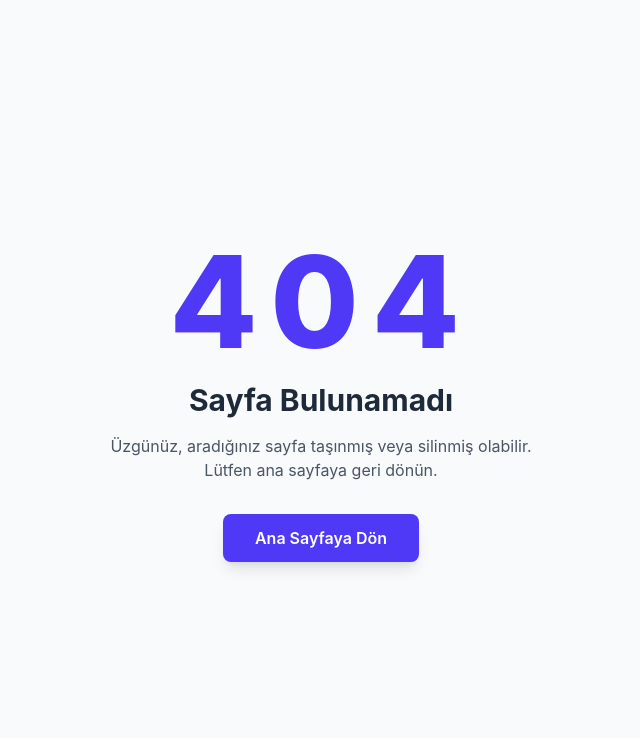
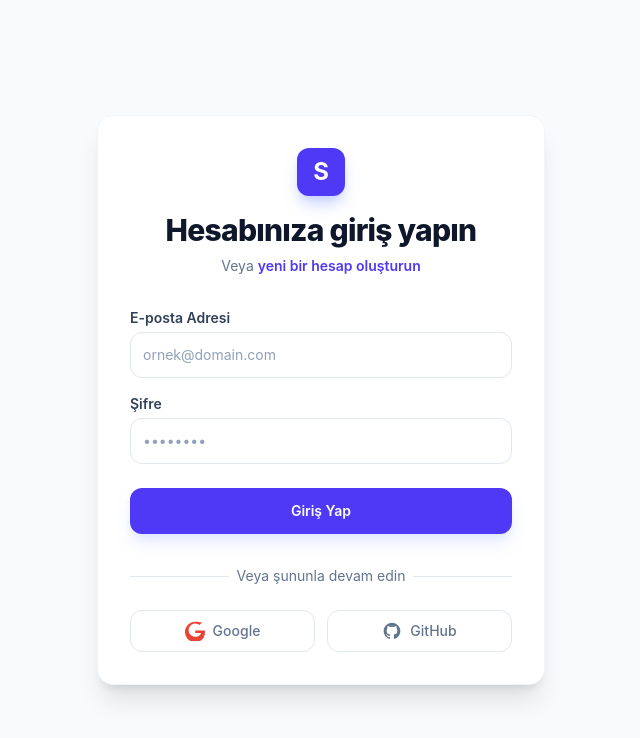
Before and after one commit to eminbasbayan/albaraka-react-egitimi, a React (Vite) app: page /auth/login in a window 1280 px wide. Before the commit this address had no page. Shown: the top 738 px of the page, without its empty margins (319-959 px from the left). Built offline with nearby package versions, Linux system fonts and the light colour scheme.

Commit message:
react hook form

```diff
--- a/package.json
+++ b/package.json
@@ -13,6 +13,7 @@
     "@tailwindcss/vite": "^4.3.1",
     "react": "^19.2.6",
     "react-dom": "^19.2.6",
+    "react-hook-form": "^7.79.0",
     "react-icons": "^5.6.0",
     "react-router": "^7.18.0",
     "react-toastify": "^11.1.0",
--- /dev/null
+++ b/src/components/Auth/Login.jsx
@@ -0,0 +1,136 @@
+import { useForm } from 'react-hook-form';
+
+export default function Login() {
+  const { register, handleSubmit, watch } = useForm();
+
+  function onSubmit(data) {
+    console.log(data);
+  }
+
+  /* console.log(watch('password')); */
+  console.log('re-render!');
+
+  return (
+    <div className="min-h-screen flex items-center justify-center bg-slate-50 px-4 sm:px-6 lg:px-8 font-sans">
+      <div className="max-w-md w-full space-y-8 bg-white p-8 rounded-2xl shadow-xl border border-slate-100">
+        {/* Logo ve Başlık */}
+        <div className="text-center">
+          <div className="inline-flex h-12 w-12 rounded-xl bg-indigo-600 items-center justify-center text-white font-bold text-2xl shadow-lg shadow-indigo-200 mb-4">
+            S
+          </div>
+          <h2 className="text-3xl font-extrabold text-slate-900 tracking-tight">
+            Hesabınıza giriş yapın
+          </h2>
+          <p className="mt-2 text-sm text-slate-500">
+            Veya{' '}
+            <a
+              href="#signup"
+              className="font-semibold text-indigo-600 hover:text-indigo-500 transition-colors"
+            >
+              yeni bir hesap oluşturun
+            </a>
+          </p>
+        </div>
+
+        {/* Form Alanı */}
+        <form className="mt-8 space-y-6" onSubmit={handleSubmit(onSubmit)}>
+          <div className="space-y-4">
+            {/* E-posta Alanı */}
+            <div>
+              <label
+                htmlFor="email-address"
+                className="block text-sm font-semibold text-slate-700 mb-1"
+              >
+                E-posta Adresi
+              </label>
+              <input
+                type="email"
+                className="appearance-none relative block w-full px-3 py-3 border border-slate-200 placeholder-slate-400 text-slate-900 rounded-xl focus:outline-none focus:ring-2 focus:ring-indigo-500 focus:border-indigo-500 focus:z-10 sm:text-sm transition-all"
+                placeholder="ornek@domain.com"
+                {...register('email')}
+              />
+            </div>
+
+            {/* Şifre Alanı */}
+            <div>
+              <label
+                htmlFor="password"
+                className="block text-sm font-semibold text-slate-700 mb-1"
+              >
+                Şifre
+              </label>
+              <div className="relative">
+                <input
+                  type="password"
+                  name="password"
+                  className="appearance-none relative block w-full px-3 py-3 pr-10 border border-slate-200 placeholder-slate-400 text-slate-900 rounded-xl focus:outline-none focus:ring-2 focus:ring-indigo-500 focus:border-indigo-500 focus:z-10 sm:text-sm transition-all"
+                  placeholder="••••••••"
+                  {...register('password')}
+                />
+              </div>
+            </div>
+          </div>
+
+          {/* Giriş Yap Butonu */}
+          <div>
+            <button
+              type="submit"
+              className={`group relative w-full flex justify-center py-3 px-4 border border-transparent text-sm font-semibold rounded-xl text-white bg-indigo-600 hover:bg-indigo-700 focus:outline-none focus:ring-2 focus:ring-offset-2 focus:ring-indigo-500 transition-all shadow-lg hover:shadow-xl shadow-indigo-100`}
+            >
+              Giriş Yap
+            </button>
+          </div>
+        </form>
+
+        {/* Sosyal Medya ile Giriş */}
+        <div className="mt-6">
+          <div className="relative">
+            <div className="absolute inset-0 flex items-center">
+              <div className="w-full border-t border-slate-200" />
+            </div>
+            <div className="relative flex justify-center text-sm">
+              <span className="px-2 bg-white text-slate-500">
+                Veya şununla devam edin
+              </span>
+            </div>
+          </div>
+
+          <div className="mt-6 grid grid-cols-2 gap-3">
+            {/* Google */}
+            <button
+              type="button"
+              className="w-full inline-flex justify-center py-2.5 px-4 border border-slate-200 rounded-xl bg-white text-sm font-medium text-slate-500 hover:bg-slate-50 focus:outline-none focus:ring-2 focus:ring-offset-2 focus:ring-indigo-500 transition-all"
+            >
+              <svg className="w-5 h-5 mr-2" viewBox="0 0 24 24">
+                <path
+                  fill="#EA4335"
+                  d="M12.24 10.285V14.4h6.887c-.275 1.565-1.88 4.604-6.887 4.604-4.33 0-7.866-3.577-7.866-8s3.536-8 7.866-8c2.46 0 4.105 1.025 5.047 1.926l3.247-3.13C18.423 1.921 15.6 1 12.24 1 5.48 1 0 6.48 0 13.2s5.48 12.2 12.24 12.2c7.055 0 11.75-4.96 11.75-11.96 0-.807-.087-1.424-.195-1.955H12.24z"
+                />
+              </svg>
+              <span>Google</span>
+            </button>
+
+            {/* GitHub */}
+            <button
+              type="button"
+              className="w-full inline-flex justify-center py-2.5 px-4 border border-slate-200 rounded-xl bg-white text-sm font-medium text-slate-500 hover:bg-slate-50 focus:outline-none focus:ring-2 focus:ring-offset-2 focus:ring-indigo-500 transition-all"
+            >
+              <svg
+                className="w-5 h-5 mr-2"
+                fill="currentColor"
+                viewBox="0 0 24 24"
+              >
+                <path
+                  fillRule="evenodd"
+                  clipRule="evenodd"
+                  d="M12 2C6.477 2 2 6.477 2 12c0 4.42 2.865 8.166 6.839 9.489.5.092.682-.217.682-.483 0-.237-.008-.866-.013-1.7-2.782.603-3.369-1.34-3.369-1.34-.454-1.156-1.11-1.464-1.11-1.464-.908-.62.069-.608.069-.608 1.003.07 1.531 1.03 1.531 1.03.892 1.529 2.341 1.087 2.91.832.092-.647.35-1.088.636-1.338-2.22-.253-4.555-1.11-4.555-4.943 0-1.091.39-1.984 1.029-2.683-.103-.253-.446-1.27.098-2.647 0 0 .84-.269 2.75 1.025A9.564 9.564 0 0112 6.844c.85.004 1.705.115 2.504.337 1.909-1.294 2.747-1.025 2.747-1.025.546 1.377.203 2.394.1 2.647.64.699 1.028 1.592 1.028 2.683 0 3.842-2.339 4.687-4.566 4.935.359.309.678.919.678 1.852 0 1.336-.012 2.415-.012 2.743 0 .267.18.579.688.481C19.137 20.162 22 16.418 22 12c0-5.523-4.477-10-10-10z"
+                />
+              </svg>
+              <span>GitHub</span>
+            </button>
+          </div>
+        </div>
+      </div>
+    </div>
+  );
+}
--- /dev/null
+++ b/src/layouts/AuthLayout.jsx
@@ -0,0 +1,13 @@
+import { Outlet } from 'react-router';
+
+const AuthLayout = () => {
+  return (
+    <div className="auth-layout">
+      <section>
+        <Outlet />
+      </section>
+    </div>
+  );
+};
+
+export default AuthLayout;
--- /dev/null
+++ b/src/pages/Auth/LoginPage.jsx
@@ -0,0 +1,11 @@
+import Login from '../../components/Auth/Login';
+
+const LoginPage = () => {
+  return (
+    <div className="login-page">
+      <Login />
+    </div>
+  );
+};
+
+export default LoginPage;
--- a/src/routes/routes.js
+++ b/src/routes/routes.js
@@ -6,6 +6,8 @@ import AboutPage from '../pages/AboutPage';
 import ContactPage from '../pages/ContactPage';
 import MainLayout from '../layouts/MainLayout';
 import CartPage from '../pages/CartPage';
+import LoginPage from '../pages/Auth/LoginPage';
+import AuthLayout from '../layouts/AuthLayout';
 
 const router = createBrowserRouter([
   {
@@ -31,6 +33,16 @@ const router = createBrowserRouter([
       ...productRoutes,
     ],
   },
+  {
+    path: '/auth',
+    Component: AuthLayout,
+    children: [
+      {
+        path: '/auth/login',
+        Component: LoginPage,
+      },
+    ],
+  },
 
   {
     path: '*',
```
Also changed, not shown: 1 other file (tests, documents, lock files or other folders).
